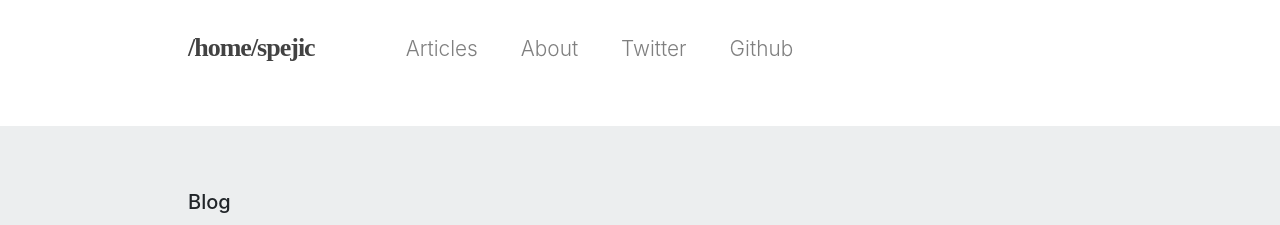
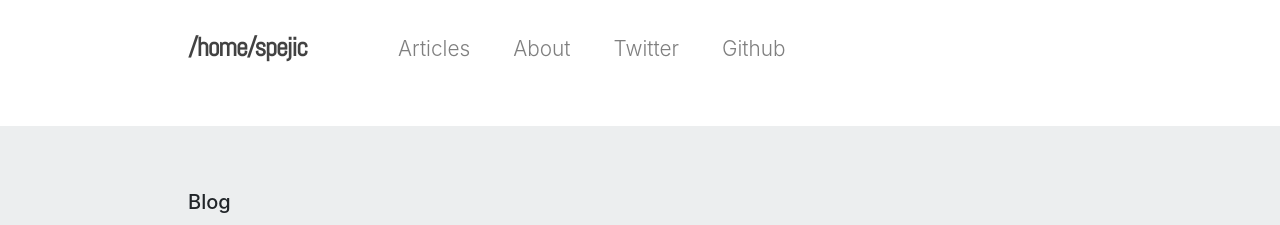
Before and after one commit to spejic88/spejic88.github.io, a Jekyll site: the page built from index.html, in a window 1280 px wide. Shown: the top 225 px of the page. Built offline with Jekyll 4.4.1, drawn with Linux system fonts in a browser that asks for light colours; some web fonts are replaced.

Commit message:
update #3

```diff
--- a/_sass/_layout.scss
+++ b/_sass/_layout.scss
@@ -1,6 +1,8 @@
 /**
  * Site header
  */
+ @import url('https://fonts.googleapis.com/css?family=Abel:400|Griffy:400');
+
 .site-header {
     &:before {
         content: "";
@@ -24,7 +26,7 @@
     letter-spacing: -1px;
     margin-bottom: 0;
     float: left;
-    font-family: 'Aladin', cursive;
+    font-family: 'Abel', sans-serif;
 
 
     &,
```
